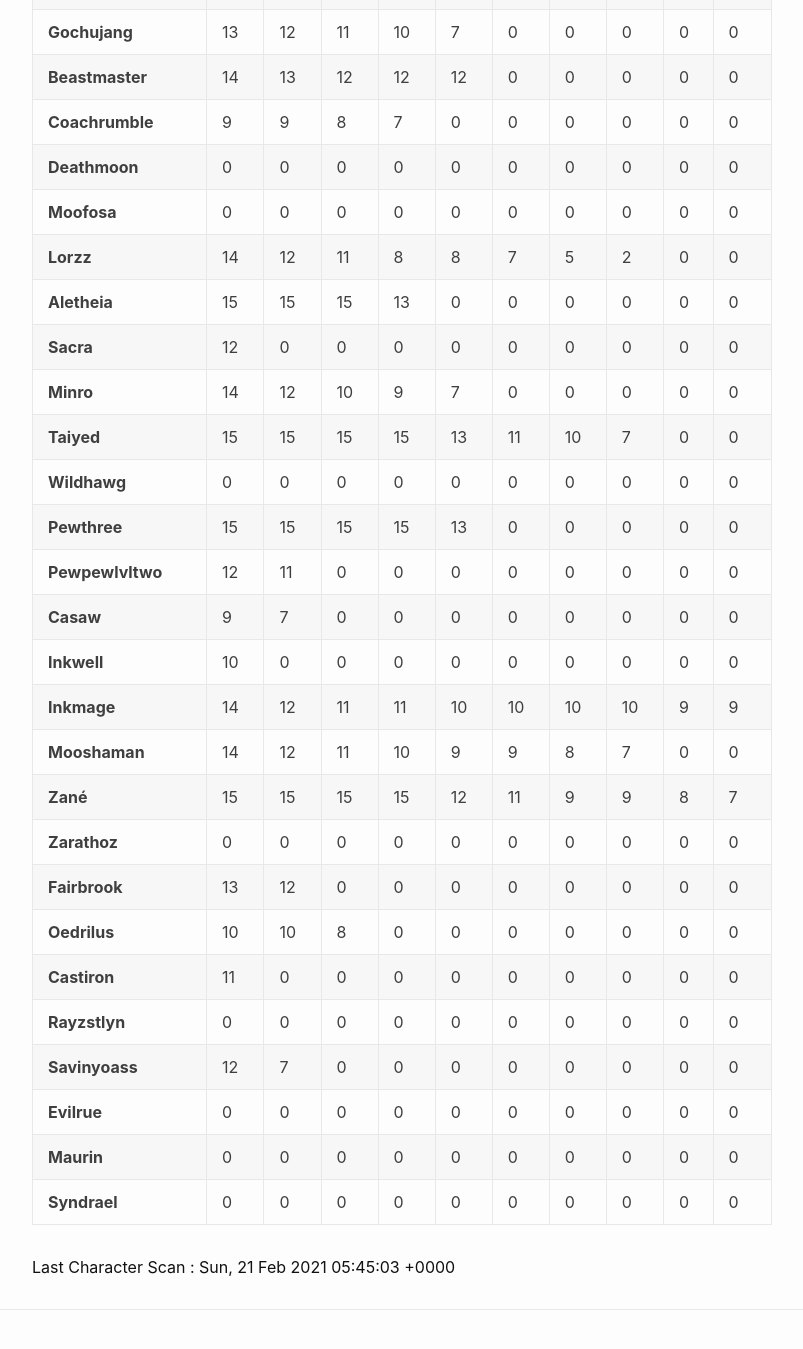
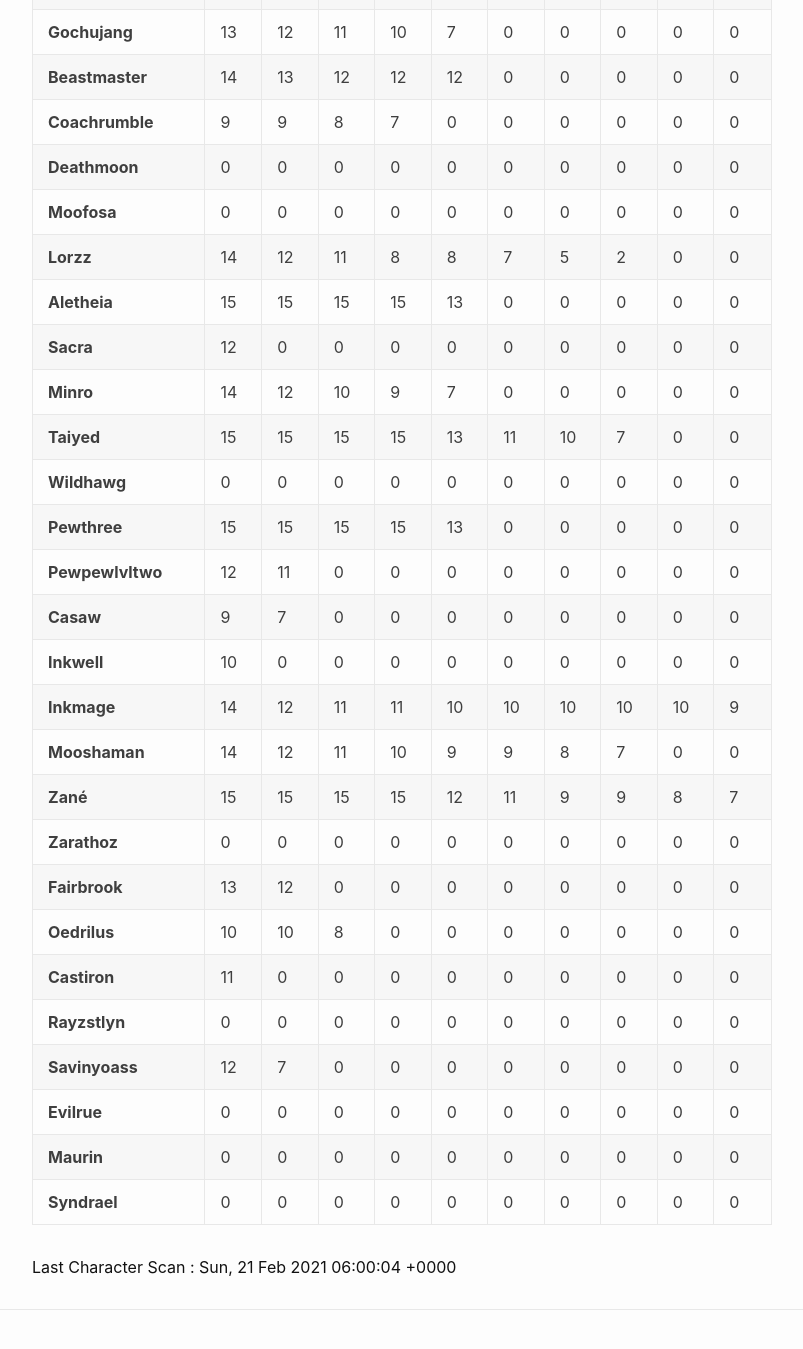
Before and after one commit to eldertribunal/keystonetracker, a Jekyll site: the page built from weekly.md, in a window 1280 px wide and 1400 px high, scrolled down 269 px. Shown: the top 1349 px of the window, without its empty margins (126-929 px from the left). Built offline with Jekyll 4.4.1, drawn with Linux system fonts in a browser that asks for light colours.

Commit message:
auto scan Sun Feb 21 06:00:38 UTC 2021

```diff
--- a/_data/characters.json
+++ b/_data/characters.json
@@ -374,7 +374,7 @@
       },
       {
         "name": "De Other Side",
-        "level": 13,
+        "level": 15,
         "id": 377
       },
       {
@@ -394,7 +394,7 @@
       },
       {
         "name": "Spires of Ascension",
-        "level": 13,
+        "level": 15,
         "id": 381
       },
       {
--- a/_data/players.json
+++ b/_data/players.json
@@ -284,7 +284,7 @@
       },
       {
         "name": "De Other Side",
-        "level": 13,
+        "level": 15,
         "id": 377
       },
       {
@@ -304,7 +304,7 @@
       },
       {
         "name": "Spires of Ascension",
-        "level": 13,
+        "level": 15,
         "id": 381
       },
       {
--- a/_data/scanned.json
+++ b/_data/scanned.json
@@ -1,3 +1,3 @@
 {
-  "timestamp": 1613886303
+  "timestamp": 1613887204
 }
--- a/_data/weekly.json
+++ b/_data/weekly.json
@@ -20,11 +20,11 @@
       15,
       15,
       15,
+      15,
       11,
       8,
       5,
       2,
-      0,
       0,
       0
     ]
@@ -125,8 +125,8 @@
       15,
       15,
       15,
+      15,
       13,
-      0,
       0,
       0,
       0,
@@ -265,7 +265,7 @@
       10,
       10,
       10,
-      9,
+      10,
       9
     ]
   },
```
